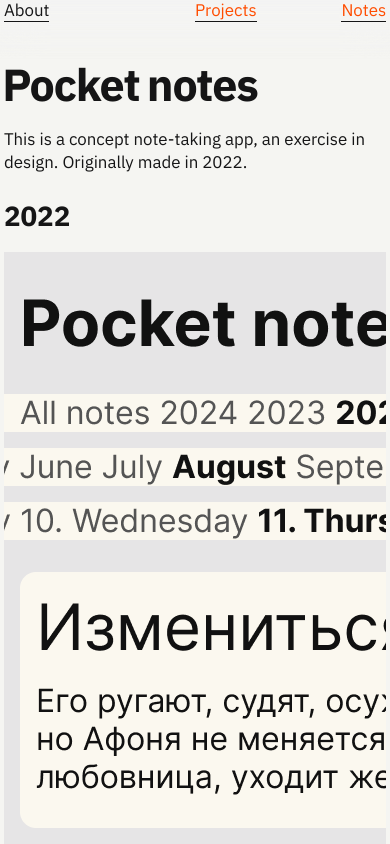
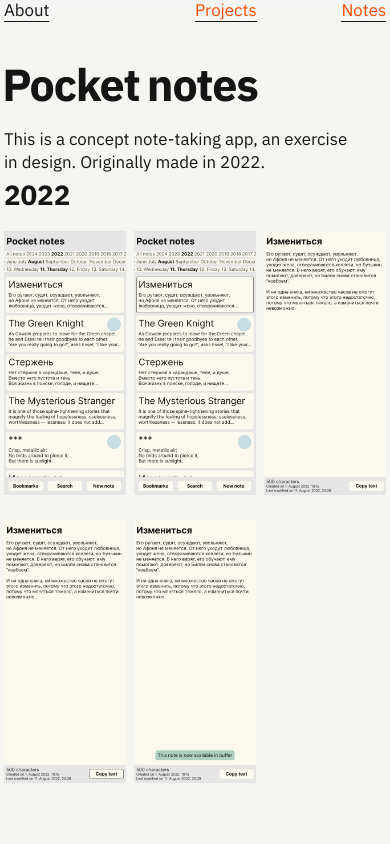
Before and after one commit to otaniyoz/web, a SvelteKit app: page /projects/pocket-notes in a window 390 px wide. Shown: the top 844 px of the page. Built offline with nearby package versions, Linux system fonts and the light colour scheme.

Commit message:
cleaned up pocket notes

```diff
--- a/src/routes/projects/pocket-notes/+page.svelte
+++ b/src/routes/projects/pocket-notes/+page.svelte
@@ -9,21 +9,16 @@
 </svelte:head>
 
 <SectionGrid>
-  <article class="narrative">
-    <Heading level={1} useInline={false}>
-      {typographString("Pocket notes")}
-    </Heading>
-    <p>
-      This is a concept note-taking app, an exercise in design. Originally made
-      in 2022.
-    </p>
-  </article>
-</SectionGrid>
-<SectionGrid>
-  <article class="narrative">
-    <Heading level={2} useInline={false}>2022</Heading>
-  </article>
-  <figure class="no-margin centered-visual-wide grid-container three-columns">
+  <Heading classes="grid-col17" level={1} useInline={false}>
+    {typographString("Pocket notes")}
+  </Heading>
+  <p class="grid-col17">
+    {typographString(
+      "This is a concept note-taking app, an exercise in design. Originally made in 2022."
+    )}
+  </p>
+  <Heading classes="grid-col17" level={2} useInline={false}>2022</Heading>
+  <figure class="no-margin centered-visual grid regular-gap three-columns">
     <img src="../../pocket-notes/home.png" alt="Pocket notes" />
     <img src="../../pocket-notes/note-select.png" alt="Pocket notes" />
     <img src="../../pocket-notes/note.png" alt="Pocket notes" />
@@ -31,32 +26,3 @@
     <img src="../../pocket-notes/note-copy-success.png" alt="Pocket notes" />
   </figure>
 </SectionGrid>
-
-<style>
-  .narrative {
-    grid-area: auto / 1 / auto / 7;
-  }
-
-  .centered-visual-wide {
-    grid-area: auto / 2 / auto / 8;
-  }
-
-  @media screen and (max-width: 1220px) {
-    .centered-visual-wide {
-      grid-area: auto / 1 / auto / 7;
-    }
-  }
-
-  .three-columns {
-    grid-template-columns: repeat(3, 1fr);
-  }
-
-  .grid-container {
-    display: grid;
-    gap: var(--gap-small);
-  }
-
-  .no-margin {
-    margin: 0;
-  }
-</style>
--- a/src/styles/app.css
+++ b/src/styles/app.css
@@ -1,4 +1,11 @@
 @import "variables.css";
+
+img {
+  width: 100%;
+  max-width: 100%;
+  background-color: var(--color-light);
+  padding-bottom: var(--gap-large);
+}
 
 .sans-serif {
   font-family: "IBM Plex Sans";
@@ -66,6 +73,12 @@
 .two-columns {
   grid-template-columns: repeat(2, 1fr);
 }
+
+
+.three-columns {
+  grid-template-columns: repeat(3, 1fr);
+}
+
 
 .grid-col-all {
   grid-column: 1 / -1;
```
